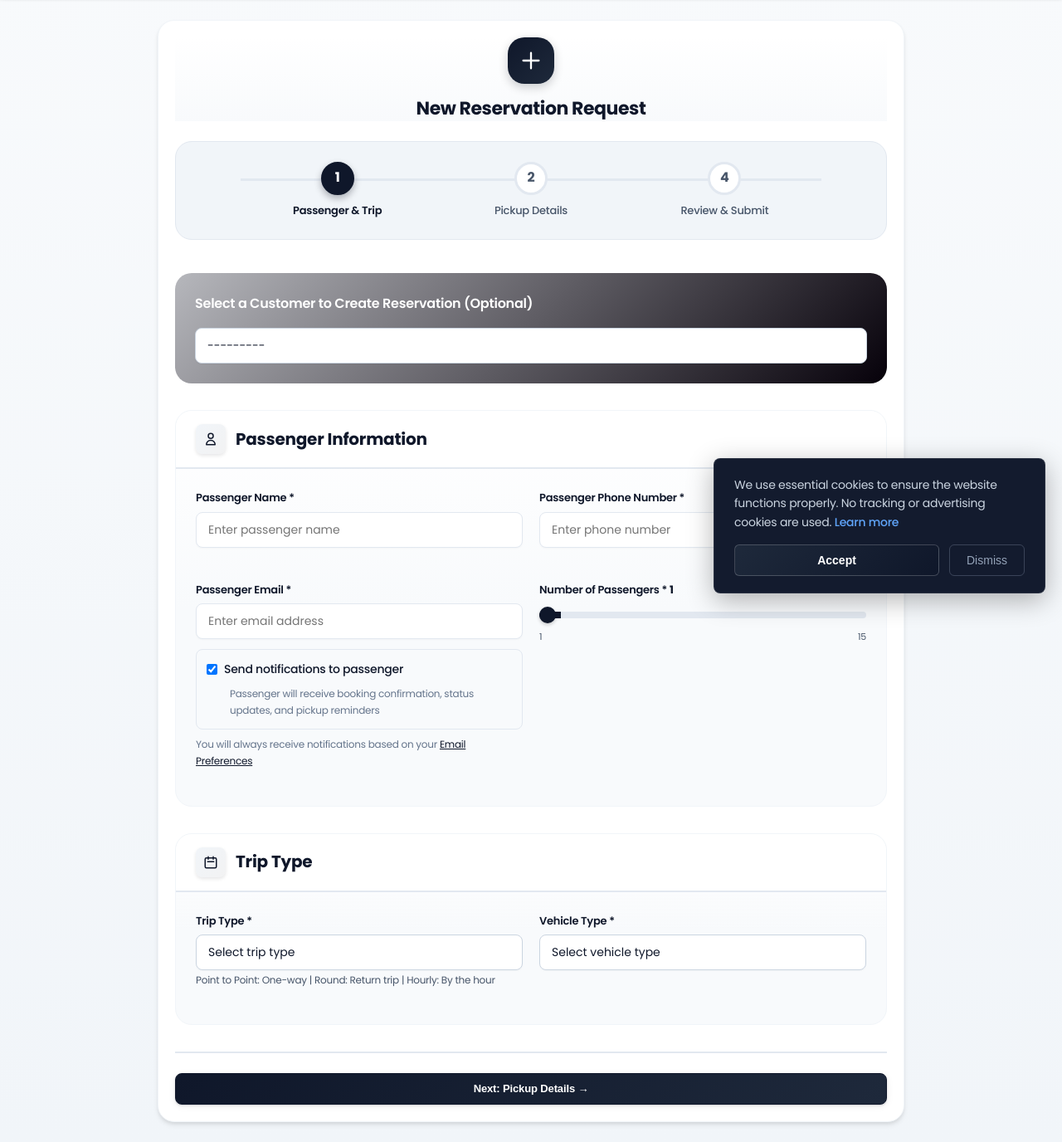
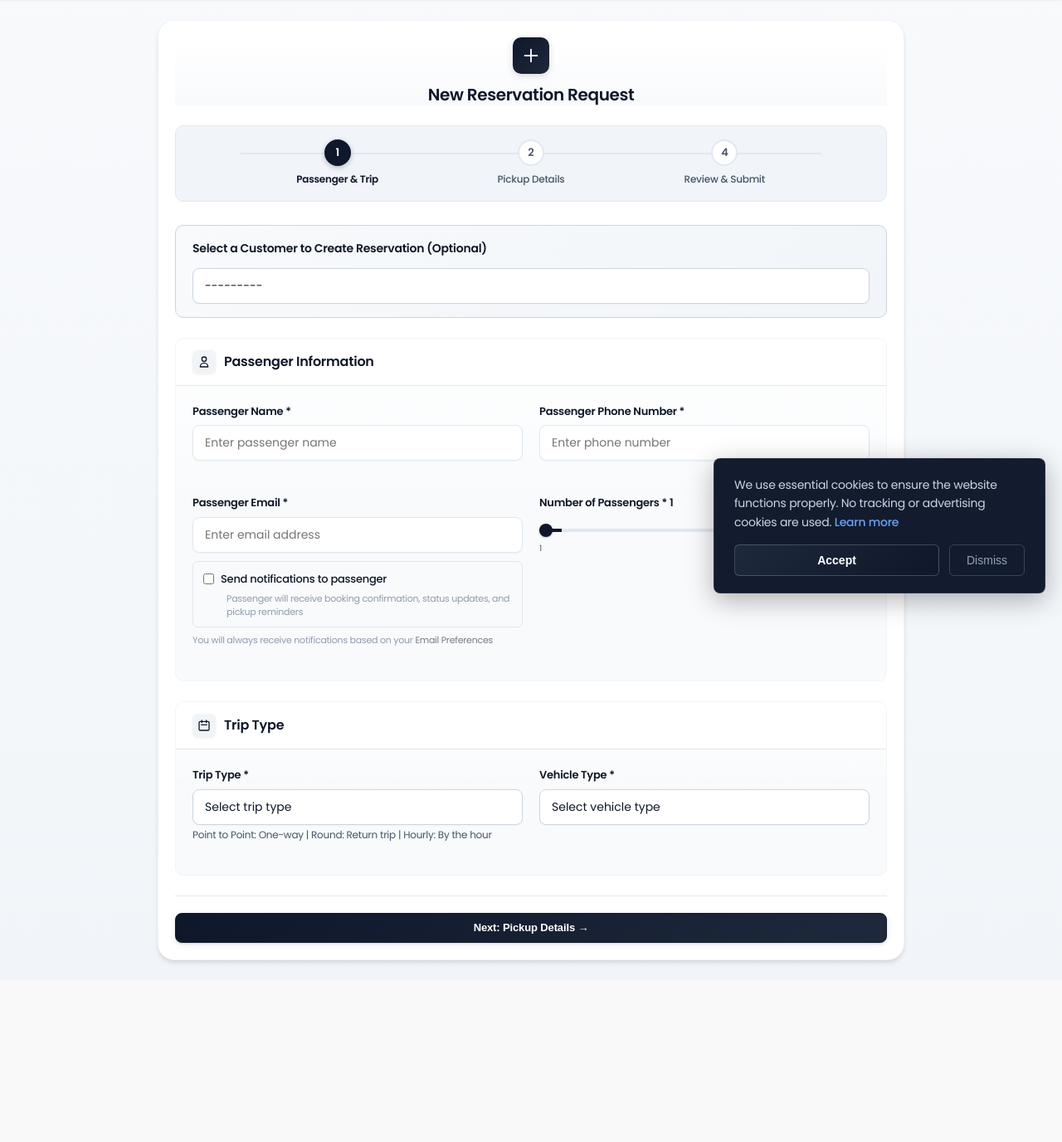
Before and after one commit to ysalha2003/m1limo, a Django app: page /reservation/new/ in a window 1280 px wide. Shown: the part 65-1441 px from the top of the page at 83% size. After the commit the page ends 1228 px from the top, so only its background shows below. Run offline with Django 5.2, Linux system fonts and the light colour scheme; the visitor is signed in with stand-in values (Sample User, id 1); data comes from the database, SQL or seed files in the repository; data that the repository does not hold is empty.

Commit message:
style: Update booking forms and templates for improved UI consistency and clarity

```diff
--- a/booking_forms.py
+++ b/booking_forms.py
@@ -63,7 +63,7 @@ class BookingForm(BaseModelForm):
     # Notification preferences
     send_passenger_notifications = forms.BooleanField(
         required=False,
-        initial=True,  # Default to True for NEW bookings only
+        initial=False,  # Default to False - admin opts in to send passenger notifications
         label="Send notifications to passenger",
         widget=forms.CheckboxInput(attrs={
             'class': 'form-checkbox'
--- a/templates/base.html
+++ b/templates/base.html
@@ -881,7 +883,7 @@
            BUTTONS - Modern 2025 Design
            ================================= */
         .btn {
-            padding: 8px 16px;
+            padding: 7px 14px;
             border-radius: var(--radius);
             font-weight: 600;
             font-size: 13px;
@@ -893,9 +895,9 @@
             gap: 6px;
             cursor: pointer;
             white-space: nowrap;
-            min-height: 38px;
+            min-height: 36px;
             max-width: 100%;
-            line-height: 1.5;
+            line-height: 1.4;
             border: 1.5px solid transparent;
             letter-spacing: -0.01em;
             position: relative;
--- a/templates/bookings/new_booking.html
+++ b/templates/bookings/new_booking.html
@@ -6,10 +6,10 @@
 <style>
     /* Multi-step progress indicator */
     .progress-container {
-        margin-bottom: 40px;
-        padding: 24px;
+        margin-bottom: 28px;
+        padding: 16px 20px;
         background: var(--primary-light);
-        border-radius: var(--radius-lg);
+        border-radius: 10px;
         border: 1px solid var(--border);
     }
 
@@ -24,10 +24,10 @@
 
     .progress-line {
         position: absolute;
-        top: 20px;
+        top: 16px;
         left: 0;
         right: 0;
-        height: 3px;
+        height: 2px;
         background: var(--border);
         z-index: 0;
     }
@@ -52,25 +52,26 @@
     }
 
     .step-circle {
-        width: 40px;
-        height: 40px;
+        width: 32px;
+        height: 32px;
         border-radius: 50%;
         background: white;
-        border: 3px solid var(--border);
+        border: 2px solid var(--border);
         display: flex;
         align-items: center;
         justify-content: center;
-        font-weight: 700;
+        font-weight: 600;
+        font-size: 13px;
         color: var(--text-secondary);
         transition: all 0.3s ease;
-        margin-bottom: 8px;
+        margin-bottom: 6px;
     }
 
     .progress-step.active .step-circle {
         background: var(--primary);
         border-color: var(--primary);
         color: white;
-        box-shadow: 0 4px 8px rgba(4, 8, 20, 0.3);
+        box-shadow: 0 2px 6px rgba(4, 8, 20, 0.25);
     }
 
     .progress-step.completed .step-circle {
@@ -80,7 +81,7 @@
     }
 
     .step-label {
-        font-size: 13px;
+        font-size: 12px;
         color: var(--text-secondary);
         font-weight: 500;
         text-align: center;
@@ -122,73 +123,74 @@
         appearance: none;
         cursor: pointer;
         margin: 8px 0;
+        height: 4px;
     }
 
     .passenger-slider::-webkit-slider-thumb {
         -webkit-appearance: none;
         appearance: none;
-        width: 20px;
-        height: 20px;
+        width: 16px;
+        height: 16px;
         background: var(--primary);
         cursor: pointer;
         border-radius: 50%;
-        box-shadow: 0 2px 4px rgba(0, 0, 0, 0.2);
+        box-shadow: 0 1px 3px rgba(0, 0, 0, 0.2);
         transition: all 0.2s ease;
     }
 
     .passenger-slider::-webkit-slider-thumb:hover {
-        transform: scale(1.2);
-        box-shadow: 0 4px 8px rgba(0, 0, 0, 0.3);
+        transform: scale(1.15);
+        box-shadow: 0 2px 6px rgba(0, 0, 0, 0.25);
     }
 
     .passenger-slider::-moz-range-thumb {
-        width: 20px;
-        height: 20px;
+        width: 16px;
+        height: 16px;
         background: var(--primary);
         cursor: pointer;
         border-radius: 50%;
         border: none;
-        box-shadow: 0 2px 4px rgba(0, 0, 0, 0.2);
+        box-shadow: 0 1px 3px rgba(0, 0, 0, 0.2);
         transition: all 0.2s ease;
     }
 
     .passenger-slider::-moz-range-thumb:hover {
-        transform: scale(1.2);
-        box-shadow: 0 4px 8px rgba(0, 0, 0, 0.3);
+        transform: scale(1.15);
+        box-shadow: 0 2px 6px rgba(0, 0, 0, 0.25);
     }
 
     .form-section {
-        margin-bottom: 32px;
-        padding: 24px;
+        margin-bottom: 24px;
+        padding: 20px;
         background: linear-gradient(to bottom, rgba(255, 255, 255, 0) 0%, var(--light) 50%);
-        border-radius: var(--radius-lg);
+        border-radius: 10px;
         border: 1px solid var(--border-light);
     }
 
     .section-header {
-        font-size: 20px;
-        font-weight: 700;
+        font-size: 16px;
+        font-weight: 600;
         color: var(--dark);
-        margin: -24px -24px 24px -24px;
-        padding: 16px 24px;
+        margin: -20px -20px 20px -20px;
+        padding: 14px 20px;
         background: white;
-        border-bottom: 2px solid var(--border);
-        border-radius: var(--radius-lg) var(--radius-lg) 0 0;
+        border-bottom: 1.5px solid var(--border);
+        border-radius: 10px 10px 0 0;
         display: flex;
         align-items: center;
-        gap: 12px;
+        gap: 10px;
     }
 
     .section-icon {
-        width: 36px;
-        height: 36px;
+        width: 28px;
+        height: 28px;
         background: linear-gradient(135deg, var(--primary-light) 0%, rgba(4, 8, 20, 0.05) 100%);
-        border-radius: 8px;
+        border-radius: 6px;
         display: flex;
         align-items: center;
         justify-content: center;
         color: var(--primary);
-        box-shadow: 0 2px 4px rgba(4, 8, 20, 0.1);
+        box-shadow: 0 1px 3px rgba(4, 8, 20, 0.08);
     }
 
     .form-grid {
@@ -231,44 +233,44 @@
 
     .quick-select-box {
         background: linear-gradient(135deg, var(--info-light) 0%, rgba(59, 130, 246, 0.05) 100%);
-        border: 1.5px solid var(--border-light);
-        border-left: 4px solid var(--info);
-        border-radius: var(--radius-lg);
-        padding: 20px;
-        margin-bottom: 32px;
-        box-shadow: 0 2px 4px rgba(59, 130, 246, 0.08);
+        border: 1px solid var(--border-light);
+        border-left: 3px solid var(--info);
+        border-radius: 10px;
+        padding: 16px;
+        margin-bottom: 24px;
+        box-shadow: 0 1px 3px rgba(59, 130, 246, 0.06);
         transition: var(--transition);
     }
 
     .quick-select-box:hover {
         border-color: var(--info);
-        box-shadow: 0 4px 8px rgba(59, 130, 246, 0.12);
+        box-shadow: 0 2px 6px rgba(59, 130, 246, 0.1);
     }
 
     .quick-select-header {
         display: flex;
         align-items: center;
-        gap: 12px;
-        margin-bottom: 16px;
+        gap: 10px;
+        margin-bottom: 12px;
     }
 
     .quick-select-icon {
-        width: 36px;
-        height: 36px;
+        width: 28px;
+        height: 28px;
         background: white;
-        border-radius: 8px;
+        border-radius: 6px;
         display: flex;
         align-items: center;
         justify-content: center;
-        box-shadow: 0 2px 4px rgba(0, 0, 0, 0.1);
+        box-shadow: 0 1px 3px rgba(0, 0, 0, 0.08);
     }
 
     .form-navigation {
         display: flex;
-        gap: 12px;
-        padding-top: 24px;
-        border-top: 2px solid var(--border);
-        margin-top: 32px;
+        gap: 10px;
+        padding-top: 20px;
+        border-top: 1.5px solid var(--border);
+        margin-top: 24px;
     }
 
     .form-hint {
@@ -473,13 +476,13 @@
 {% block content %}
 <div class="card booking-form-card" style="max-width: 900px; margin: 0 auto;">
     <div class="card-header" style="text-align: center;">
-        <div style="width: 56px; height: 56px; background: linear-gradient(135deg, var(--primary) 0%, var(--primary-hover) 100%); border-radius: var(--radius-lg); display: flex; align-items: center; justify-content: center; margin: 0 auto 16px; box-shadow: 0 4px 12px rgba(4, 8, 20, 0.2);">
-            <svg style="width: 28px; height: 28px; color: white;" fill="none" stroke="currentColor" viewBox="0 0 24 24">
+        <div style="width: 44px; height: 44px; background: linear-gradient(135deg, var(--primary) 0%, var(--primary-hover) 100%); border-radius: 10px; display: flex; align-items: center; justify-content: center; margin: 0 auto 12px; box-shadow: 0 2px 8px rgba(4, 8, 20, 0.15);">
+            <svg style="width: 22px; height: 22px; color: white;" fill="none" stroke="currentColor" viewBox="0 0 24 24">
                 <path stroke-linecap="round" stroke-linejoin="round" stroke-width="2" d="M12 4v16m8-8H4"/>
             </svg>
         </div>
-        <h1 class="card-title">{% if is_rebook %}Rebook Reservation{% else %}New Reservation Request{% endif %}</h1>
-        <p style="color: var(--text-secondary); margin-top: 8px; font-size: 15px;">
+        <h1 class="card-title" style="font-size: 20px; font-weight: 600;">{% if is_rebook %}Rebook Reservation{% else %}New Reservation Request{% endif %}</h1>
+        <p style="color: var(--text-secondary); margin-top: 6px; font-size: 13px;">
             {% if is_rebook %}
                 Creating a new reservation based on your previous trip. Update dates, times, and details as needed.
             {% else %}
@@ -596,18 +599,18 @@
             {% endif %}
 
             {% if user.is_staff %}
-            <div class="form-section" style="background: linear-gradient(135deg, #b6b7bc 0%, #06010a 100%); border: none; color: white;">
-                <div style="display: flex; align-items: center; gap: 12px; margin-bottom: 16px;">
+            <div class="form-section" style="background: linear-gradient(135deg, #f8fafc 0%, #f1f5f9 100%); border: 1px solid #cbd5e1; padding: 16px 20px;">
+                <div style="display: flex; align-items: center; gap: 10px; margin-bottom: 12px;">
 
                     <div>
-                        <h3 style="font-size: 16px; font-weight: 600; margin: 0;">Select a Customer to Create Reservation (Optional)</h3>
+                        <h3 style="font-size: 14px; font-weight: 600; margin: 0; color: var(--dark);">Select a Customer to Create Reservation (Optional)</h3>
                     </div>
                 </div>
 
                 <div class="form-group" style="margin-bottom: 0;">
                     {{ form.booking_for_user }}
                     {% if form.booking_for_user.errors %}
-                        <div class="form-error" style="background: rgba(255,255,255,0.2); color: white; border-color: rgba(255,255,255,0.3);">{{ form.booking_for_user.errors.0 }}</div>
+                        <div class="form-error">{{ form.booking_for_user.errors.0 }}</div>
                     {% endif %}
                 </div>
             </div>
@@ -616,7 +619,7 @@
             <div class="form-section">
                 <h3 class="section-header">
                     <div class="section-icon">
-                        <svg style="width: 18px; height: 18px;" fill="none" stroke="currentColor" viewBox="0 0 24 24">
+                        <svg style="width: 16px; height: 16px;" fill="none" stroke="currentColor" viewBox="0 0 24 24">
                             <path stroke-linecap="round" stroke-linejoin="round" stroke-width="2" d="M16 7a4 4 0 11-8 0 4 4 0 018 0zM12 14a7 7 0 00-7 7h14a7 7 0 00-7-7z"/>
                         </svg>
                     </div>
@@ -647,26 +650,26 @@
                         {% endif %}
 
                         <!-- Notification Preferences -->
-                        <div style="margin-top: 12px; padding: 12px; background: #f8fafc; border-radius: 8px; border: 1px solid #e2e8f0;">
-                            <label class="checkbox-label" style="display: flex; align-items: center; cursor: pointer; margin-bottom: 8px;">
+                        <div style="margin-top: 10px; padding: 10px 12px; background: #f8fafc; border-radius: 6px; border: 1px solid #e2e8f0;">
+                            <label class="checkbox-label" style="display: flex; align-items: center; cursor: pointer; margin-bottom: 6px;">
                                 {{ form.send_passenger_notifications }}
-                                <span style="margin-left: 8px; font-size: 14px; font-weight: 500;">Send notifications to passenger</span>
+                                <span style="margin-left: 8px; font-size: 13px; font-weight: 500;">Send notifications to passenger</span>
                             </label>
-                            <div style="font-size: 12px; color: #64748b; margin-left: 28px;">
+                            <div style="font-size: 11px; color: #64748b; opacity: 0.7; margin-left: 28px; line-height: 1.4;">
                                 Passenger will receive booking confirmation, status updates, and pickup reminders
                             </div>
                         </div>
 
-                        <div style="margin-top: 8px; font-size: 12px; color: #64748b;">
-                            You will always receive notifications based on your <a href="{% url 'edit_profile' %}" style="color: var(--primary); text-decoration: underline;">Email Preferences</a>
+                        <div style="margin-top: 6px; font-size: 11px; color: #64748b; opacity: 0.7;">
+                            You will always receive notifications based on your <a href="{% url 'edit_profile' %}" style="color: var(--primary); text-decoration: none; opacity: 0.8;">Email Preferences</a>
                         </div>
                     </div>
 
                     <div class="form-group">
-                        <label class="form-label" for="id_number_of_passengers">Number of Passengers * <span id="passengerCount" style="color: var(--primary); font-weight: 700;">1</span></label>
-                        <input type="range" id="passengerSlider" min="1" max="15" value="1" class="passenger-slider" style="width: 100%; height: 8px; border-radius: 5px; background: linear-gradient(to right, var(--primary) 0%, var(--primary) 6.67%, var(--border) 6.67%, var(--border) 100%); outline: none; -webkit-appearance: none;">
+                        <label class="form-label" for="id_number_of_passengers">Number of Passengers * <span id="passengerCount" style="color: var(--primary); font-weight: 600;">1</span></label>
+                        <input type="range" id="passengerSlider" min="1" max="15" value="1" class="passenger-slider" style="width: 100%; border-radius: 5px; background: linear-gradient(to right, var(--primary) 0%, var(--primary) 6.67%, var(--border) 6.67%, var(--border) 100%); outline: none; -webkit-appearance: none;">
                         <input type="hidden" id="id_number_of_passengers" name="number_of_passengers" value="1">
-                        <div style="display: flex; justify-content: space-between; font-size: 11px; color: var(--text-secondary); margin-top: 4px;">
+                        <div style="display: flex; justify-content: space-between; font-size: 10px; color: var(--text-secondary); margin-top: 4px;">
                             <span>1</span>
                             <span>15</span>
                         </div>
@@ -681,7 +684,7 @@
             <div class="form-section">
                 <h3 class="section-header">
                     <div class="section-icon">
-                        <svg style="width: 18px; height: 18px;" fill="none" stroke="currentColor" viewBox="0 0 24 24">
+                        <svg style="width: 16px; height: 16px;" fill="none" stroke="currentColor" viewBox="0 0 24 24">
                             <path stroke-linecap="round" stroke-linejoin="round" stroke-width="2" d="M8 7V3m8 4V3m-9 8h10M5 21h14a2 2 0 002-2V7a2 2 0 00-2-2H5a2 2 0 00-2 2v12a2 2 0 002 2z"/>
                         </svg>
                     </div>
@@ -746,7 +749,7 @@
             <div class="form-section">
                 <h3 class="section-header">
                     <div class="section-icon">
-                        <svg style="width: 18px; height: 18px;" fill="none" stroke="currentColor" viewBox="0 0 24 24">
+                        <svg style="width: 16px; height: 16px;" fill="none" stroke="currentColor" viewBox="0 0 24 24">
                             <path stroke-linecap="round" stroke-linejoin="round" stroke-width="2" d="M17.657 16.657L13.414 20.9a1.998 1.998 0 01-2.827 0l-4.244-4.243a8 8 0 1111.314 0z"/>
                             <path stroke-linecap="round" stroke-linejoin="round" stroke-width="2" d="M15 11a3 3 0 11-6 0 3 3 0 016 0z"/>
                         </svg>
@@ -785,7 +788,7 @@
             <div class="form-section">
                 <h3 class="section-header">
                     <div class="section-icon">
-                        <svg style="width: 18px; height: 18px;" fill="none" stroke="currentColor" viewBox="0 0 24 24">
+                        <svg style="width: 16px; height: 16px;" fill="none" stroke="currentColor" viewBox="0 0 24 24">
                             <path stroke-linecap="round" stroke-linejoin="round" stroke-width="2" d="M12 8v4l3 3m6-3a9 9 0 11-18 0 9 9 0 0118 0z"/>
                         </svg>
                     </div>
@@ -817,7 +820,7 @@
                 <div class="form-section">
                     <h3 class="section-header">
                         <div class="section-icon">
-                            <svg style="width: 18px; height: 18px;" fill="none" stroke="currentColor" viewBox="0 0 24 24">
+                            <svg style="width: 16px; height: 16px;" fill="none" stroke="currentColor" viewBox="0 0 24 24">
                                 <path stroke-linecap="round" stroke-linejoin="round" stroke-width="2" d="M12 19l9 2-9-18-9 18 9-2zm0 0v-8"/>
                             </svg>
                         </div>
@@ -842,7 +845,7 @@
             <div class="form-section">
                 <h3 class="section-header">
                     <div class="section-icon">
-                        <svg style="width: 18px; height: 18px;" fill="none" stroke="currentColor" viewBox="0 0 24 24">
+                        <svg style="width: 16px; height: 16px;" fill="none" stroke="currentColor" viewBox="0 0 24 24">
                             <path stroke-linecap="round" stroke-linejoin="round" stroke-width="2" d="M7 8h10M7 12h4m1 8l-4-4H5a2 2 0 01-2-2V6a2 2 0 012-2h14a2 2 0 012 2v8a2 2 0 01-2 2h-3l-4 4z"/>
                         </svg>
                     </div>
@@ -881,7 +884,7 @@
             <div class="form-section">
                 <h3 class="section-header">
                     <div class="section-icon">
-                        <svg style="width: 18px; height: 18px;" fill="none" stroke="currentColor" viewBox="0 0 24 24">
+                        <svg style="width: 16px; height: 16px;" fill="none" stroke="currentColor" viewBox="0 0 24 24">
                             <path stroke-linecap="round" stroke-linejoin="round" stroke-width="2" d="M8 7h12m0 0l-4-4m4 4l-4 4m0 6H4m0 0l4 4m-4-4l4-4"/>
                         </svg>
                     </div>
@@ -919,7 +922,7 @@
             <div class="form-section">
                 <h3 class="section-header">
                     <div class="section-icon">
-                        <svg style="width: 18px; height: 18px;" fill="none" stroke="currentColor" viewBox="0 0 24 24">
+                        <svg style="width: 16px; height: 16px;" fill="none" stroke="currentColor" viewBox="0 0 24 24">
                             <path stroke-linecap="round" stroke-linejoin="round" stroke-width="2" d="M12 8v4l3 3m6-3a9 9 0 11-18 0 9 9 0 0118 0z"/>
                         </svg>
                     </div>
```
Also changed, not shown: other parts of templates/base.html (+14 -12 lines), other parts of templates/bookings/new_booking.html (+28 -27 lines).
